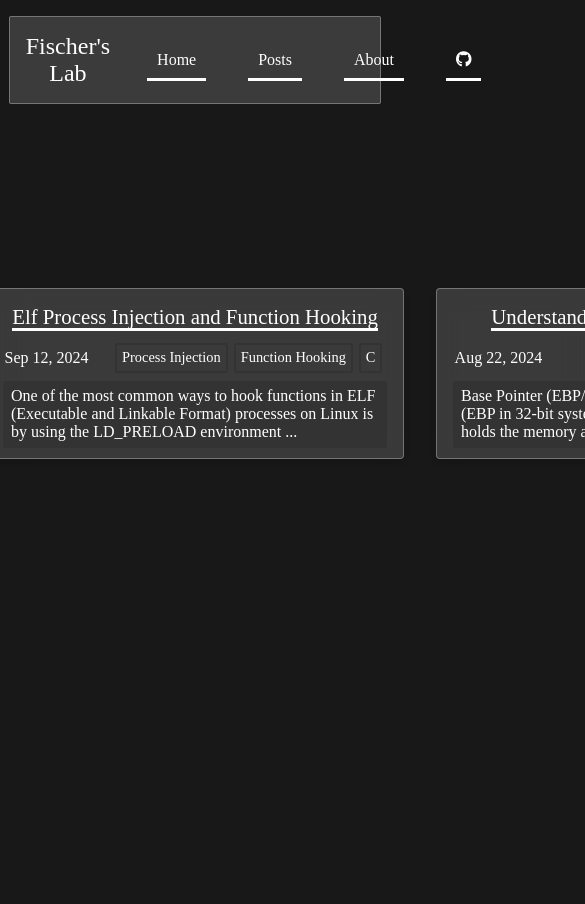
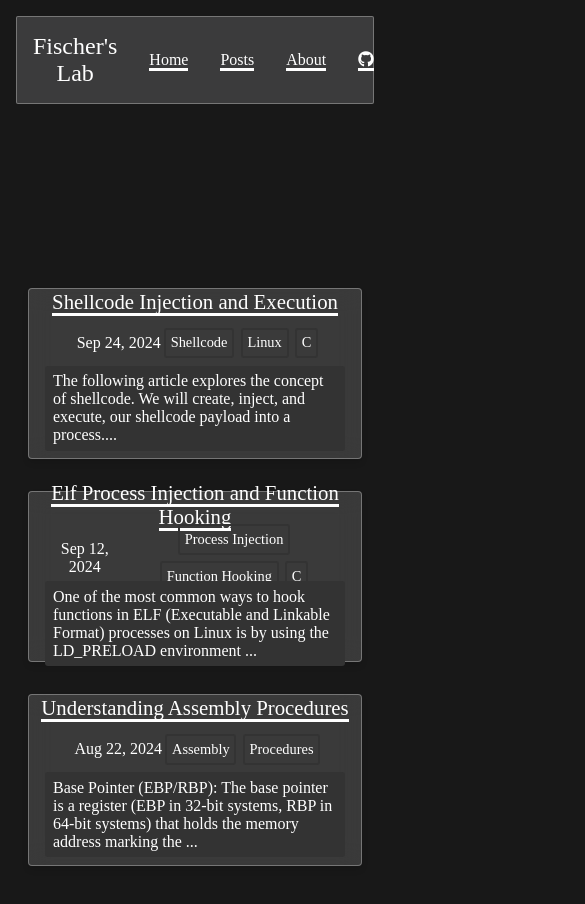
Before and after one commit to fischer36/fischer36.github.io, a website: page posts/posts.html in a window 390 px wide. Shown: the top 904 px of the page, 585 px wide, since content can reach past the window. Before the commit the page ends 844 px from the top, so only its background shows below. Drawn offline with nearby package versions, Linux system fonts and the light colour scheme.

Commit message:
phone, smaller size support

```diff
--- a/posts/asm_proce.html
+++ b/posts/asm_proce.html
@@ -50,6 +50,8 @@
                 <li>Procedures</li>
             </ul>
 
+            <hr>
+            </hr>
             <h2>
                 Procedural Definitions:</h2>
             <p><b>Base Pointer (EBP/RBP)</b>: The base pointer is a register (<b>EBP</b> in 32-bit systems, <b>RBP</b>
--- a/posts/elf_proc.html
+++ b/posts/elf_proc.html
@@ -49,6 +49,8 @@
                 <li>Function Hooking</li>
                 <li>C</li>
             </ul>
+            <hr>
+            </hr>
 
             <h2>1. LD_PRELOAD</h2>
             <p>One of the most common ways to hook functions in ELF (Executable and Linkable Format) processes on Linux
--- a/posts/shellcode_windows.html
+++ b/posts/shellcode_windows.html
@@ -50,6 +50,8 @@
                 <li>Linux</li>
                 <li>C</li>
             </ul>
+            <hr>
+            </hr>
             <p>The following article explores the concept of shellcode. We will <a href="#creating">create</a>, <a href="#inject">inject, and execute</a>, our shellcode payload into a process.</p>
 
         <h2 id="creating">Creating shellcode</h2>
--- a/style.css
+++ b/style.css
@@ -14,6 +14,9 @@ body {
 
     background-color: #181818;
     color: #333;
+    align-items: center;
+    justify-content: center;
+    text-align: center;
 
 }
 
@@ -33,8 +36,7 @@ header {
 
     border-radius: 2px;
     color: #fff;
-    width: 95%;
-    margin: 1.0rem auto;
+    margin: 1.0rem 1.0rem;
 
 }
 
@@ -80,7 +82,7 @@ nav ul li a {
 
 
     font-size: 16px;
-    padding: 10px 10px;
+    padding: auto;
     color: #fff;
     text-decoration: none;
     transition: background-color 0.3s;
@@ -89,8 +91,6 @@ nav ul li a {
     text-align: center;
     justify-content: center;
     align-items: center;
-    margin: 5px 5px;
-    /* Space between the links */
 }
 
 nav ul li a:hover {
@@ -103,6 +103,8 @@ main {
     margin: 0 auto;
     color: white;
     text-align: center;
+    justify-content: center;
+align-items: center;
 }
 
 section {
@@ -265,15 +267,15 @@ background-color: black;
 }
 
 .post-grid {
-    margin-top: 0;
-    display: grid;
+    margin-top: 5rem;
+    display: flex;    flex-wrap: wrap;
     gap: 1.0rem;
     grid-template-columns: 1fr 1fr 1fr;
-    padding-block: 10rem;
+    padding-block: 10rem 10rem;
     justify-content: center;
+    align-items: center;
 
     margin: auto auto;
-    width: 60%;
 
     height: auto;
 }
@@ -285,41 +287,23 @@ background-color: black;
     background-color: rgba(255, 255, 255, 0.15);
     /* Semi-transparent white background */
     border: 1px solid rgba(255, 255, 255, 0.3);
-    /* Subtle border to enhance the glass effect */
     border-radius: 4px;
-    /* Rounded corners for a smooth glass look */
-
-    /* Add padding inside the element */
+justify-content: center;
+    align-items: center;
     margin: 0.5rem;
     padding: 0.5rem;
-    /* Margin around the element */
     width: 400px;
-    /* Fixed width, adjust as needed */
     height: 150px;
 padding-bottom: 0.7rem;
-    /* Allow height to adjust based on content */
     display: flex;
-    /* Use flexbox for layout */
     flex-direction: column;
-    /* Align children vertically */
-    /*justify-content: space-between;*/
-    /* Distribute space between elements */
     text-decoration: none;
-    /* Glass effect */
     backdrop-filter: blur(12px);
-    /* Blur effect on the background */
     -webkit-backdrop-filter: blur(12px);
-    /* Safari support for blur */
-
-    /* Box shadow for depth */
     box-shadow: 0 4px 6px rgba(0, 0, 0, 0.1), 0 1px 3px rgba(0, 0, 0, 0.08);
 
-    /* Optional: Light inner shadow */
-    /*overflow: hidden;*/
-    /* Ensure content stays within the rounded corners */
     transition: 1s;
     transition: background-color 0.3s ease;
-    /* Adjust duration (0.3s) and easing (ease) as needed */
 }
 
 /* Hover effect for the entire .post-grid-entry */
@@ -332,7 +316,7 @@ padding-bottom: 0.7rem;
 
 .post-grid-entry h1 a,h1 {
     font-size: 1.3rem;
-    margin-top: 0.5rem;
+    margin-top: 0.8rem;
     font-weight: normal;
     text-decoration: none;
 
@@ -353,9 +337,10 @@ height:30px;
     justify-content: space-between;
     align-items: center;
     text-align: center;
-    margin: 0.0rem 0.6rem;
+    margin: 0.0rem 0.3rem;
 
     margin-bottom: 0.5rem;
+    margin-left: 0.8rem;
     padding: 0rem 0rem;
 }
 
@@ -365,7 +350,7 @@ height:30px;
     text-align: left;
     margin: 0.0rem 0.5rem;
     padding: 0.4rem 0.5rem;
-
+margin-bottom: 1.0rem;
     border-radius: 3px;
     background-color: #333;
 }
```
